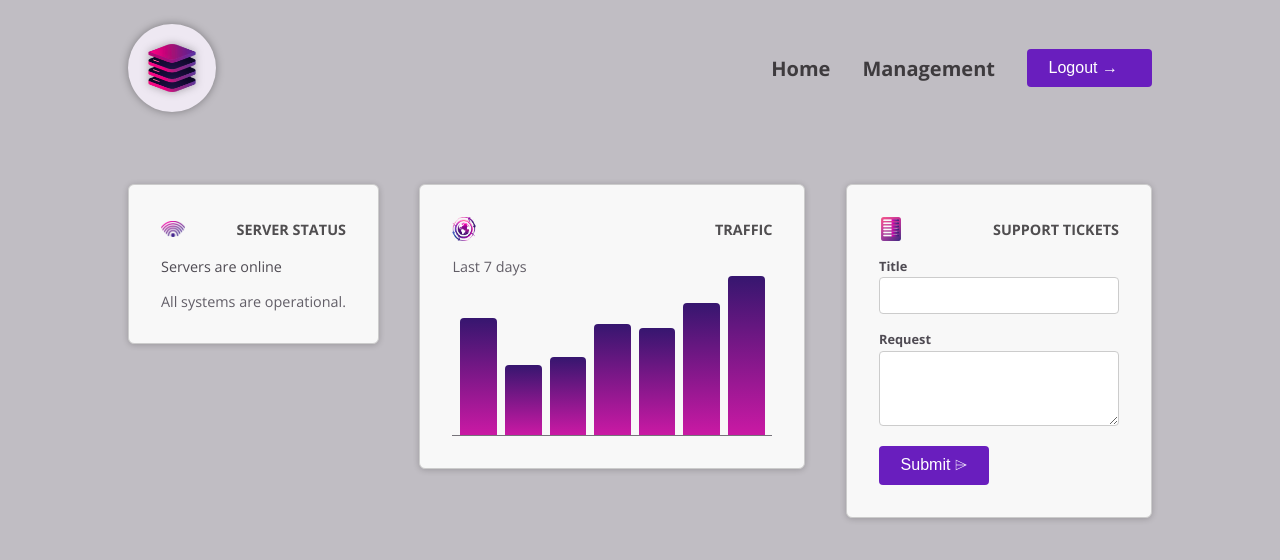
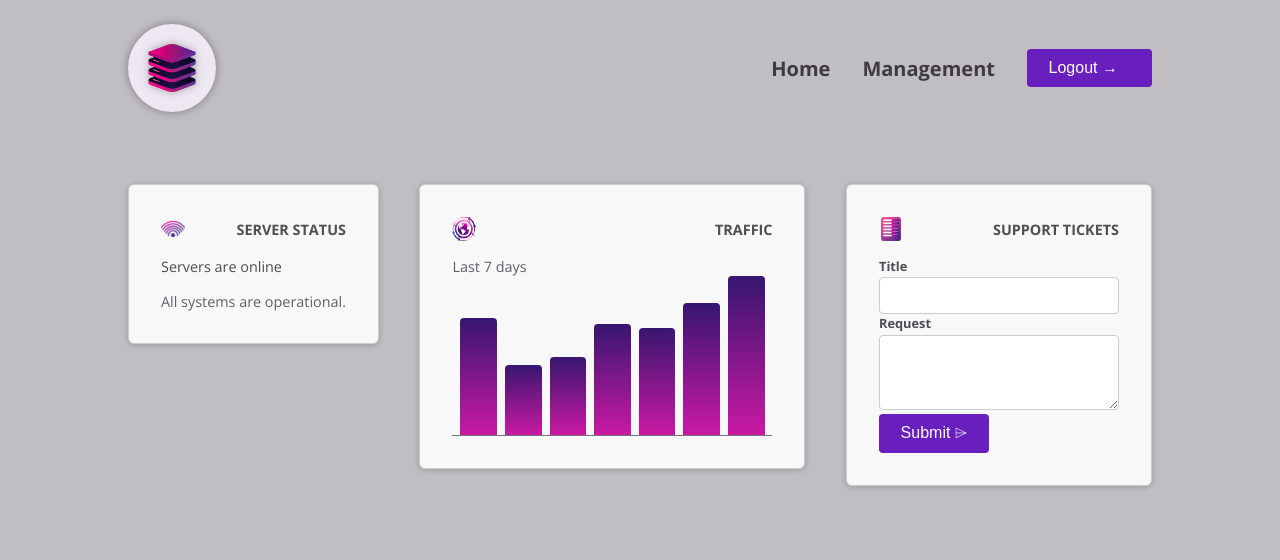
Before and after one commit to Rishav83523/Component, an Angular app: page / in a window 1280 px wide. Shown: the top 560 px of the page. Built offline with nearby package versions, Linux system fonts and the light colour scheme.

Commit message:
multi element custom component and content projection

```diff
--- a/src/app/dashboard/tickets/new-ticket/new-ticket.component.html
+++ b/src/app/dashboard/tickets/new-ticket/new-ticket.component.html
@@ -1,19 +1,32 @@
 <form>
-  <p>
+  <!-- <p>
     <label>Title</label>
     <input
       name="title"
       id="title"
     />
-  </p>
-  <p>
+  </p> -->
+  <app-control label="Title">
+    <input
+      name="title"
+      id="title"
+    />
+  </app-control>
+  <!-- <p>
     <label>Request</label>
     <textarea
       name="request"
       id="request"
       rows="3"
     ></textarea>
-  </p>
+  </p> -->
+  <app-control label="Request">
+    <textarea
+      name="request"
+      id="request"
+      rows="3"
+    ></textarea>
+  </app-control>
   <p>
     <button>
 
--- /dev/null
+++ b/src/app/shared/control/control.component.html
@@ -0,0 +1,4 @@
+<p>
+  <label>{{label}}</label>
+  <ng-content select="input, textarea"></ng-content>
+</p>
```
Also changed, not shown: src/app/dashboard/tickets/new-ticket/new-ticket.component.ts (+4 -6 lines), src/app/shared/control/control.component.ts (added, +12 -0 lines), notes.txt (added), src/app/shared/control/control.component.css (added).
